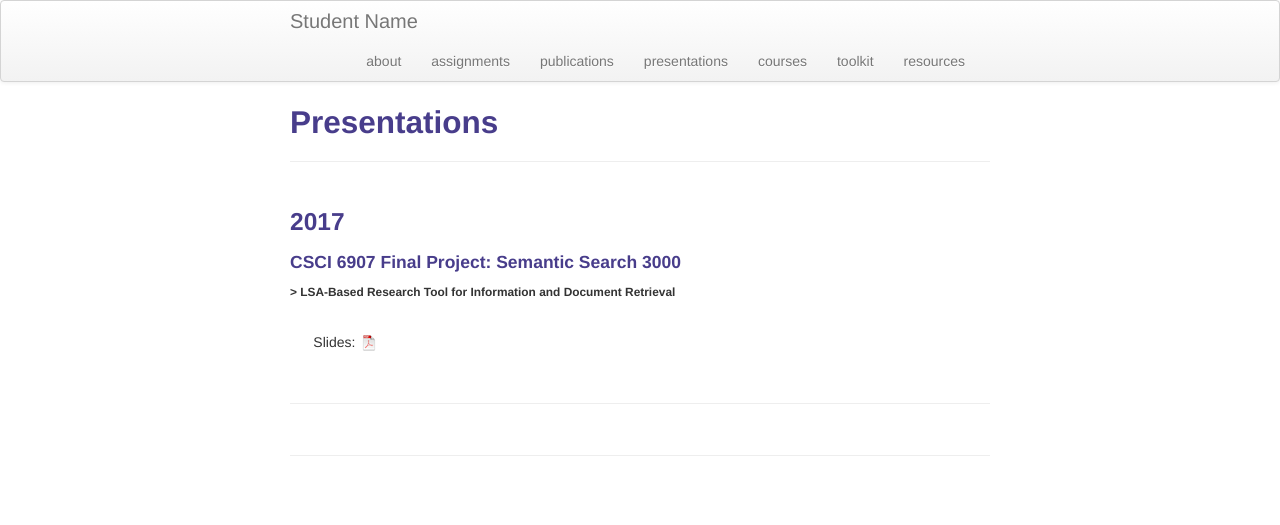
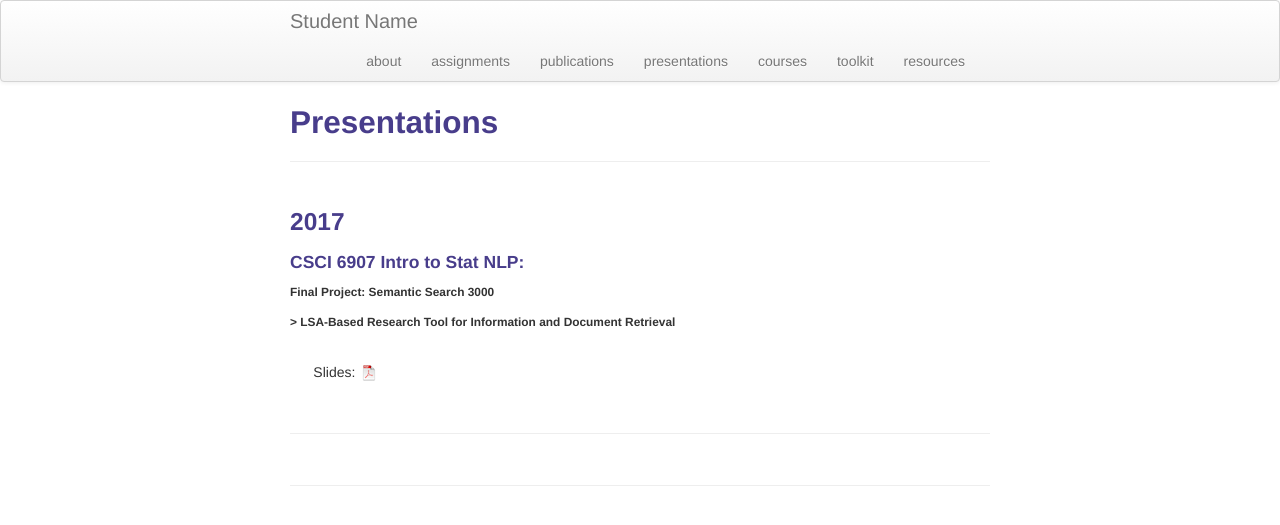
Before and after one commit to terrytaubes/terrytaubes.github.io, a Jekyll site: the page built from pages/presentations.md, in a window 1280 px wide. Shown: the top 525 px of the page. Built offline with Jekyll 4.4.1, drawn with Linux system fonts in a browser that asks for light colours.

Commit message:
update layout

```diff
--- a/pages/presentations.md
+++ b/pages/presentations.md
@@ -7,8 +7,9 @@ description: Student's Presentations in Data Analytics
 
 ###  2017
 
-#### CSCI 6907 Final Project: Semantic Search 3000
-###### > LSA-Based Research Tool for Information and Document Retrieval
+#### CSCI 6907 Intro to Stat NLP:
+###### Final Project: Semantic Search 3000
+######   > LSA-Based Research Tool for Information and Document Retrieval
 <br/>&nbsp; &nbsp; &nbsp; Slides:
 [![pdf](icons16/pdf-icon.png)]({{ BASE_PATH }}/assets/Final%20Project%20Presentation.pdf)
 
```
